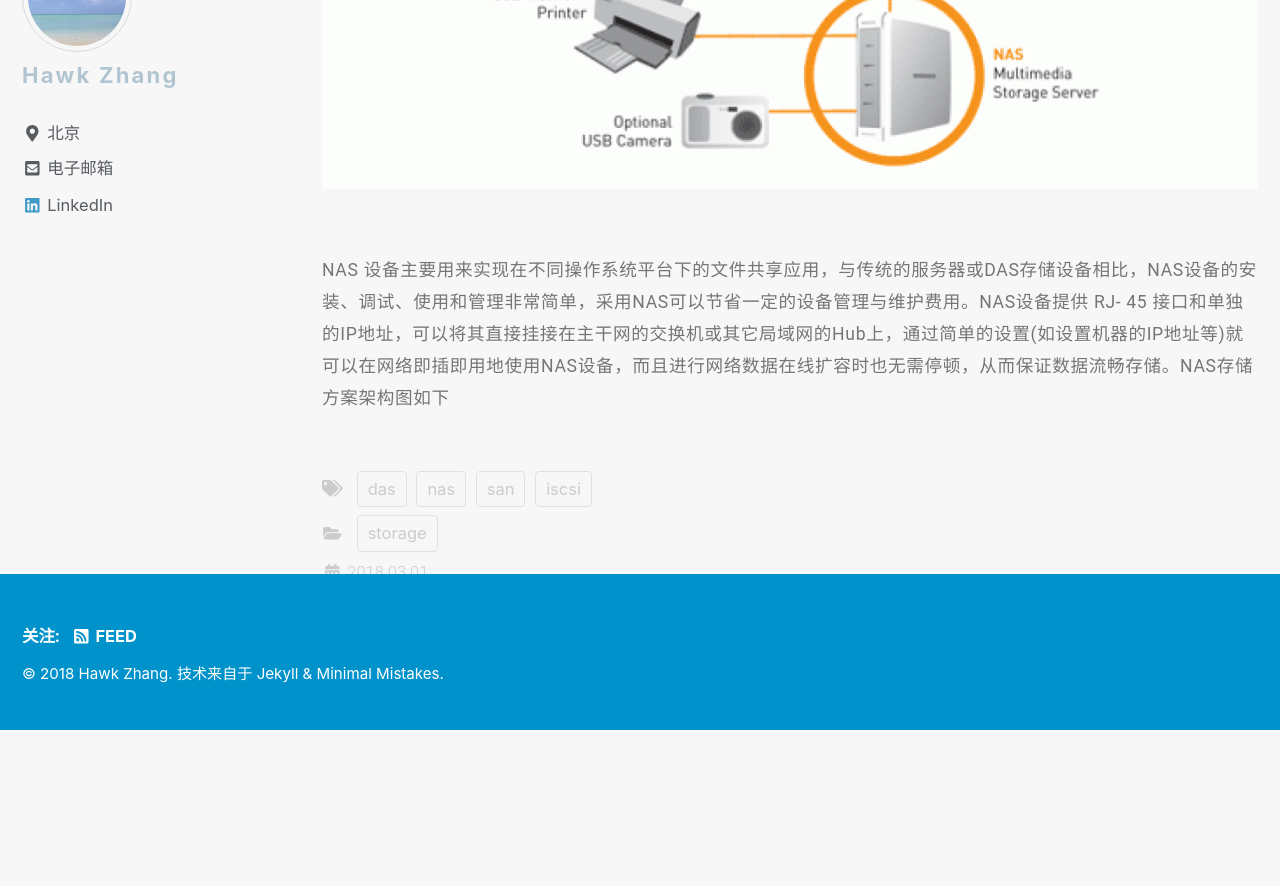
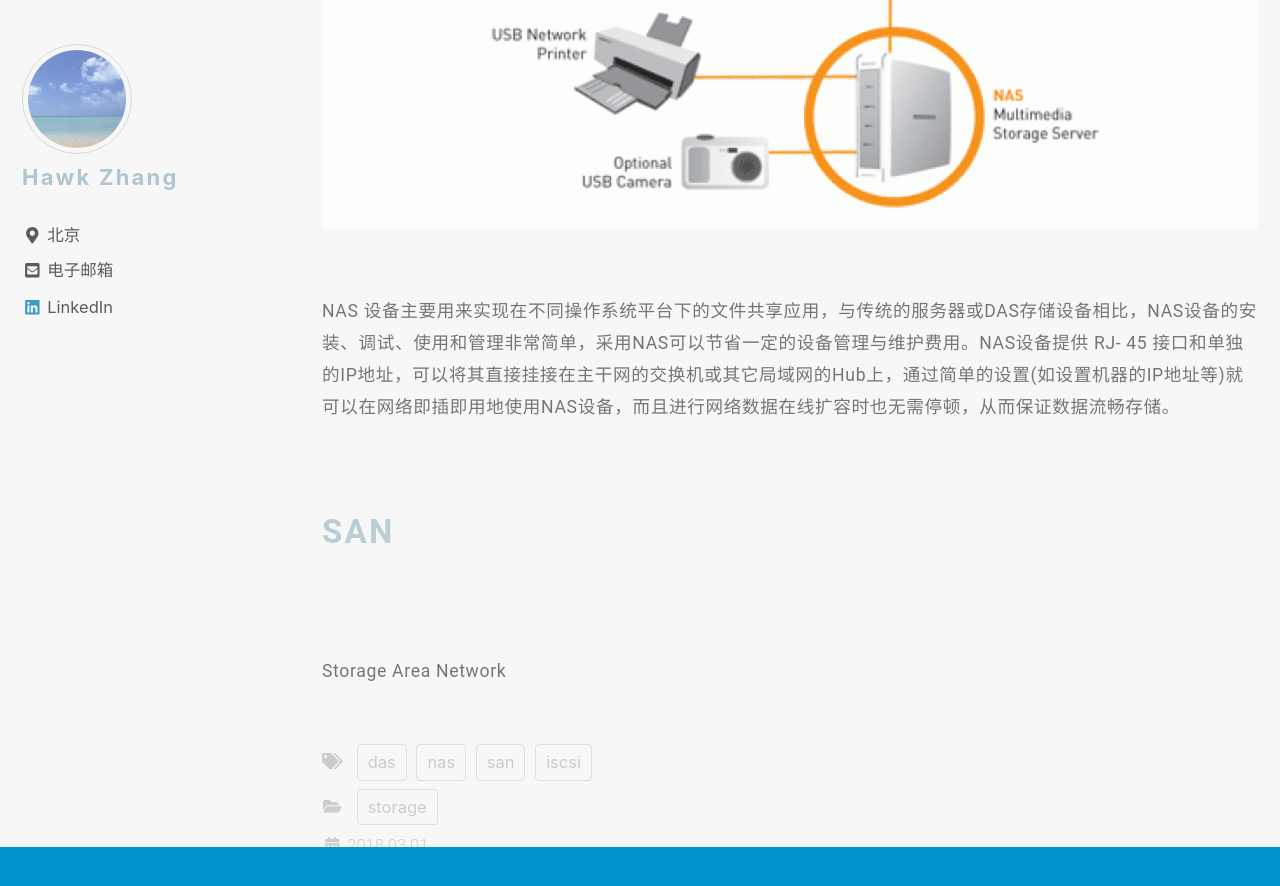
Before and after one commit to narru888/linotes_note, a Jekyll site: the page built from _posts/storage/2018-03-01-das.nas.san.md, in a window 1280 px wide and 900 px high, scrolled down 3679 px. Shown: the top 886 px of the window. Built offline with Jekyll 4.4.1, drawn with Linux system fonts in a browser that asks for light colours; nearby versions of some CDN libraries; a script that is not in the unit is left out; before the commit the page ends 4409 px from its top, so only the background shows below that.

Commit message:
update on 2018-11-21 09:12:01 CST

```diff
--- a/_posts/storage/2018-03-01-das.nas.san.md
+++ b/_posts/storage/2018-03-01-das.nas.san.md
@@ -40,4 +40,23 @@ Network Attached Storage
 
 {% include figure image_path="/assets/images/NAS-Diagram-932x523.gif" alt="" %}
 
-NAS 设备主要用来实现在不同操作系统平台下的文件共享应用，与传统的服务器或DAS存储设备相比，NAS设备的安装、调试、使用和管理非常简单，采用NAS可以节省一定的设备管理与维护费用。NAS设备提供 RJ- 45 接口和单独的IP地址，可以将其直接挂接在主干网的交换机或其它局域网的Hub上，通过简单的设置(如设置机器的IP地址等)就可以在网络即插即用地使用NAS设备，而且进行网络数据在线扩容时也无需停顿，从而保证数据流畅存储。NAS存储方案架构图如下
+NAS 设备主要用来实现在不同操作系统平台下的文件共享应用，与传统的服务器或DAS存储设备相比，NAS设备的安装、调试、使用和管理非常简单，采用NAS可以节省一定的设备管理与维护费用。NAS设备提供 RJ- 45 接口和单独的IP地址，可以将其直接挂接在主干网的交换机或其它局域网的Hub上，通过简单的设置(如设置机器的IP地址等)就可以在网络即插即用地使用NAS设备，而且进行网络数据在线扩容时也无需停顿，从而保证数据流畅存储。
+
+
+
+
+
+
+
+
+
+
+
+
+
+
+
+
+## SAN
+
+Storage Area Network
```
